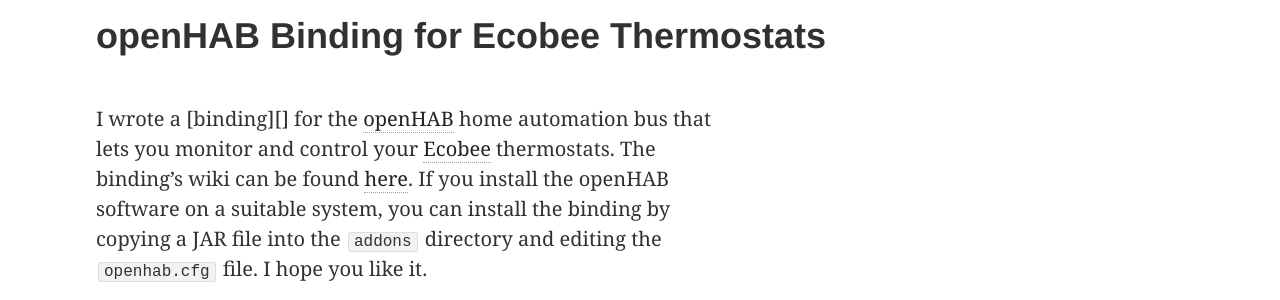
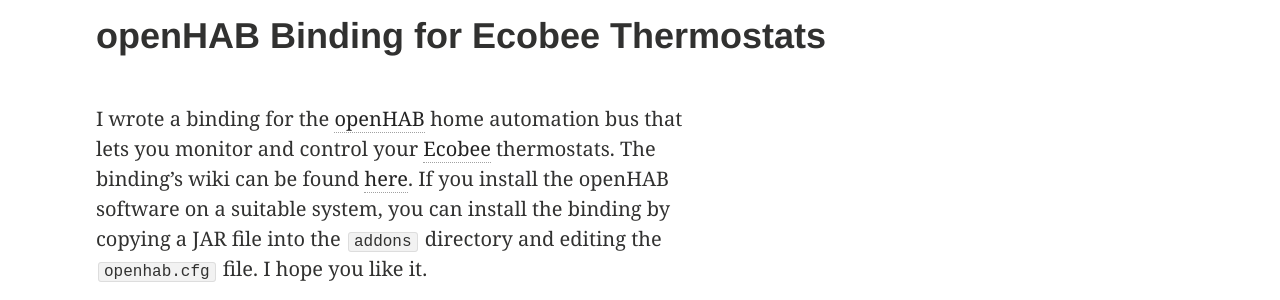
Before and after one commit to watou/watou.github.io, a Jekyll site: the page built from _posts/projects/2014-10-16-openhab-ecobee.md, in a window 1280 px wide. Shown: the part 171-471 px from the top of the page. Built offline with Jekyll 4.4.1, drawn with Linux system fonts in a browser that asks for light colours; comment, search, counter and statistics services are not loaded.

Commit message:
Fixed bad markdown.

```diff
--- a/_posts/projects/2014-10-16-openhab-ecobee.md
+++ b/_posts/projects/2014-10-16-openhab-ecobee.md
@@ -10,7 +10,7 @@ image:
 date: 2014-10-16T14:16:56+01:00
 ---
 
-I wrote a [binding][] for the [openHAB][] home automation bus that lets you monitor and control your [Ecobee][] thermostats.  The binding's wiki can be found [here](https://github.com/openhab/openhab/wiki/Ecobee-Binding).  If you install the openHAB software on a suitable system, you can install the binding by copying a JAR file into the `addons` directory and editing the `openhab.cfg` file.  I hope you like it.
+I wrote a binding for the [openHAB][] home automation bus that lets you monitor and control your [Ecobee][] thermostats.  The binding's wiki can be found [here](https://github.com/openhab/openhab/wiki/Ecobee-Binding).  If you install the openHAB software on a suitable system, you can install the binding by copying a JAR file into the `addons` directory and editing the `openhab.cfg` file.  I hope you like it.
 
 [Ecobee]: http://www.ecobee.com
 [openHAB]: http://www.openhab.org
```
Also changed, not shown: _posts/projects/2015-03-06-openhab-nest.md (+1 -1 lines).
